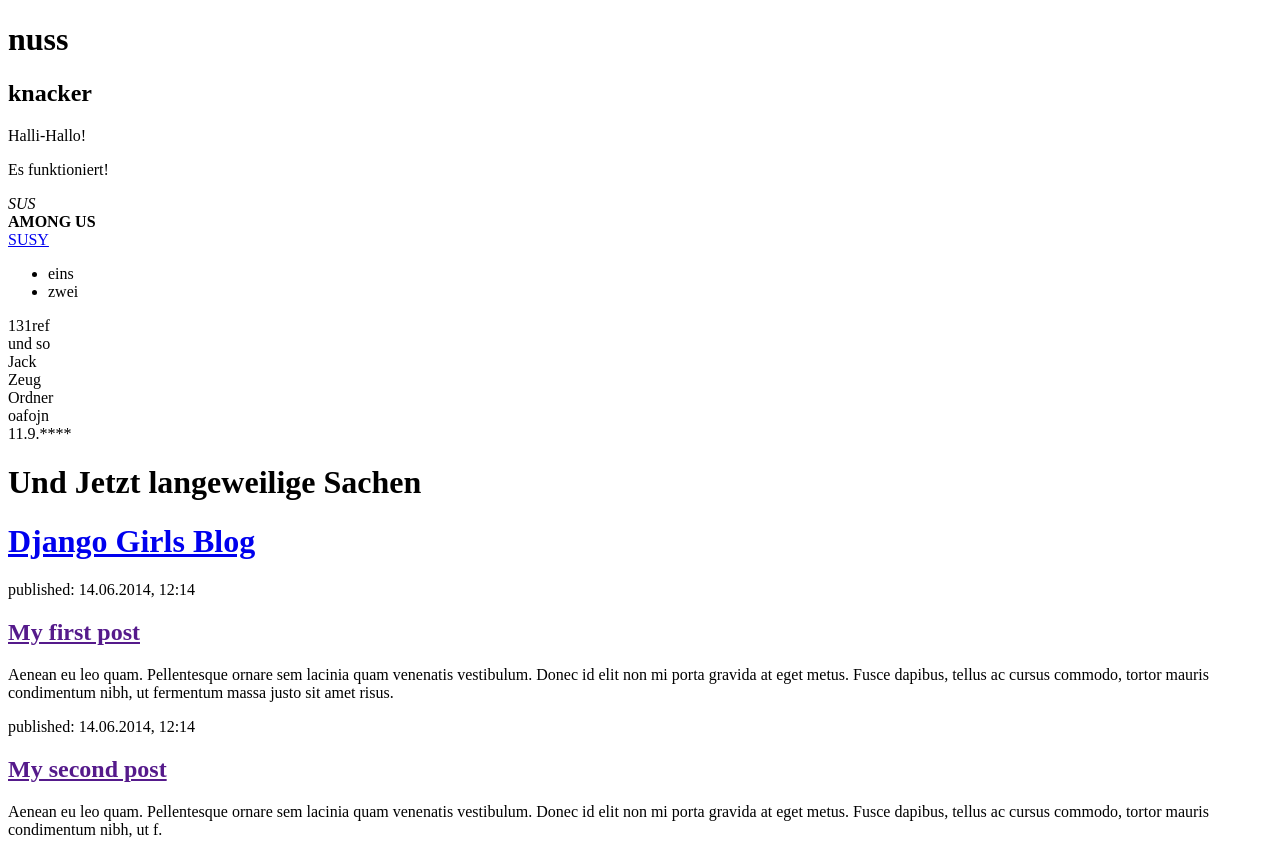
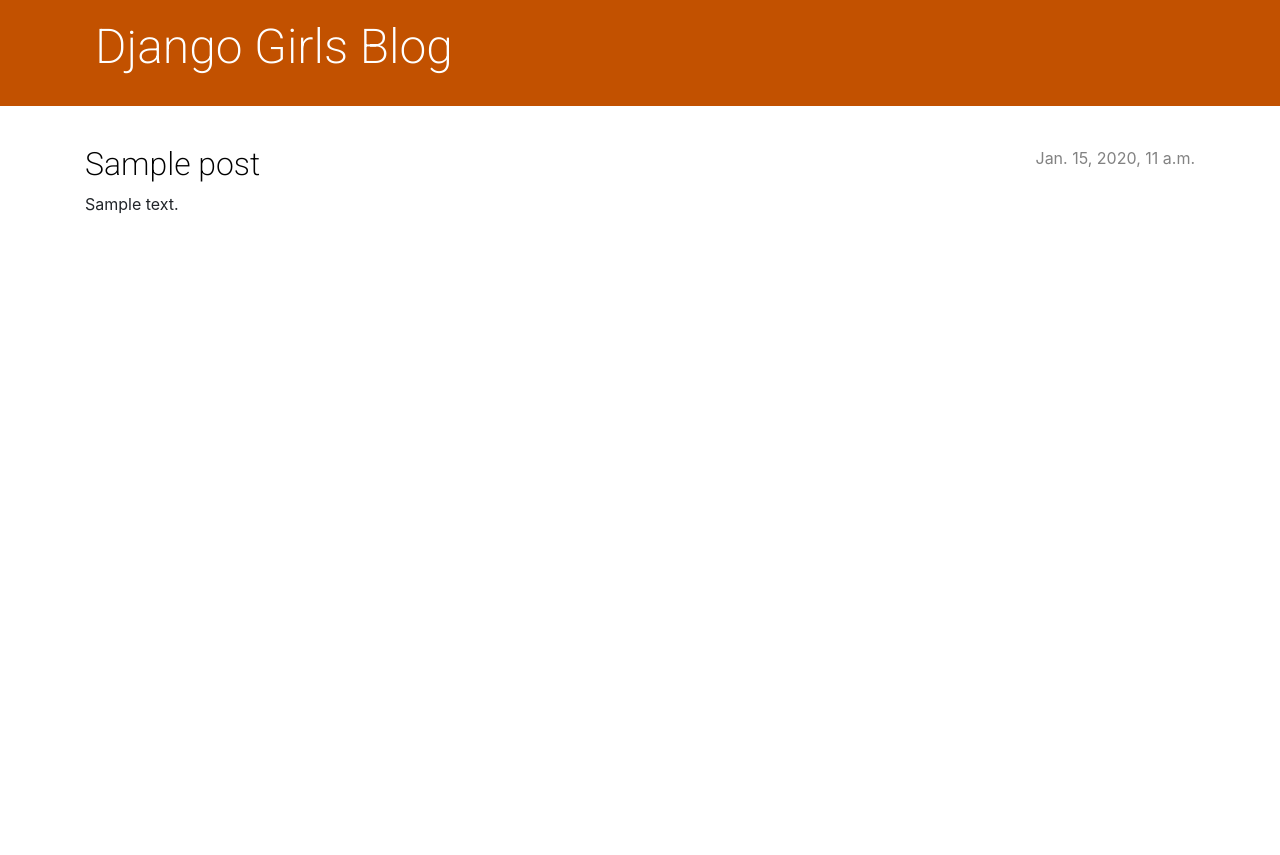
Before and after one commit to Mamomemp/my-first-blog, a Django app: page / in a window 1280 px wide. After the commit the page ends 214 px from the top, so only its background shows below. Run offline with Django 3.2, Linux system fonts and the light colour scheme; tables that the repository leaves empty hold one stand-in row (values such as "Sample post").

Commit message:
View und Template für Blogpost-Details sowie CSS für die Website hinzugefügt

```diff
--- /dev/null
+++ b/blog/static/css/blog.css
@@ -0,0 +1,74 @@
+h1 a, h2 a {
+    color: #C25100;
+    font-family: "Heebo";
+}
+.page-header {
+    background-color: #C25100;
+    margin-top: 0;
+    margin-bottom: 40px;
+    padding: 20px 20px 20px 40px;
+}
+
+.page-header h1,
+.page-header h1 a,
+.page-header h1 a:visited,
+.page-header h1 a:active {
+    color: #ffffff;
+    font-size: 36pt;
+    text-decoration: none;
+}
+
+h1,
+h2,
+h3,
+h4 {
+    font-family: 'Heebo', cursive;
+}
+
+.date {
+    color: #828282;
+}
+
+.save {
+    float: right;
+}
+
+.post-form textarea,
+.post-form input {
+    width: 100%;
+}
+
+.top-menu,
+.top-menu:hover,
+.top-menu:visited {
+    color: #ffffff;
+    float: right;
+    font-size: 26pt;
+    margin-right: 20px;
+}
+
+.post {
+    margin-bottom: 70px;
+}
+
+.post h2 a,
+.post h2 a:visited {
+    color: #000000;
+}
+
+.post > .date,
+.post > .actions {
+    float: right;
+}
+
+.btn-default,
+.btn-default:visited {
+    color: #C25100;
+    background: none;
+    border-color: #C25100;
+}
+
+.btn-default:hover {
+    color: #FFFFFF;
+    background-color: #C25100;
+}
--- /dev/null
+++ b/blog/templates/blog/base.html
@@ -0,0 +1,25 @@
+{% load static %}
+<!DOCTYPE html>
+<html>
+    <head>
+        <title>Django Girls blog</title>
+        <link rel="stylesheet" href="https://cdn.jsdelivr.net/npm/bootstrap@4.5.3/dist/css/bootstrap.min.css" integrity="sha384-TX8t27EcRE3e/ihU7zmQxVncDAy5uIKz4rEkgIXeMed4M0jlfIDPvg6uqKI2xXr2" crossorigin="anonymous">
+        <link href="https://fonts.googleapis.com/css2?family=Heebo:wght@200&display=swap" rel="stylesheet" type="text/css">
+        <link rel="stylesheet" href="{% static 'css/blog.css' %}">
+    </head>
+        <body>
+            <header class="page-header">
+              <div class="container">
+                  <h1><a href="/">Django Girls Blog</a></h1>
+              </div>
+            </header>
+            <main class="container">
+                <div class="row">
+                    <div class="col">
+                    {% block content %}
+                    {% endblock %}
+                    </div>
+                </div>
+            </main>
+        </body>
+</html>
--- a/blog/templates/blog/post_list.html
+++ b/blog/templates/blog/post_list.html
@@ -1,47 +1,14 @@
-<!DOCTYPE html>
-<html>
-    <head>
-        <title>Mamos test </title>
-    </head>
-    <body>
-        <h1>nuss</h1>
-        <h2>knacker</h2>
-        <p>Halli-Hallo!</p>
-        <p>Es funktioniert!</p>
-        <em>SUS</em>
-        <br>
-        <strong>AMONG US</strong>
-        <br>
-        <a href="https://www.youtube.com/watch?v=xvFZjo5PgG0">SUSY</a>
-        <ul><li>eins</li><li>zwei</li></ul>
-        <nav></nav>
-        <article>131ref</article>
-        <section>und so</section>
-        <header>Jack</header>
-        <main>Zeug</main>
-        <aside>Ordner</aside>
-        <footer>oafojn</footer>
-        <time>11.9.****</time>
-        <h1>Und Jetzt langeweilige Sachen</h1>
-    </body>
 
-        <body>
-            <header>
-                <h1><a href="/">Django Girls Blog</a></h1>
-            </header>
+           {% extends 'blog/base.html' %}
 
-            <article>
-                <time>published: 14.06.2014, 12:14</time>
-                <h2><a href="">My first post</a></h2>
-                <p>Aenean eu leo quam. Pellentesque ornare sem lacinia quam venenatis vestibulum. Donec id elit non mi porta gravida at eget metus. Fusce dapibus, tellus ac cursus commodo, tortor mauris condimentum nibh, ut fermentum massa justo sit amet risus.</p>
-            </article>
-
-            <article>
-                <time>published: 14.06.2014, 12:14</time>
-                <h2><a href="">My second post</a></h2>
-                <p>Aenean eu leo quam. Pellentesque ornare sem lacinia quam venenatis vestibulum. Donec id elit non mi porta gravida at eget metus. Fusce dapibus, tellus ac cursus commodo, tortor mauris condimentum nibh, ut f.</p>
-            </article>
-        </body>
-
-
-</html>
+                {% block content %}
+                  {% for post in posts %}
+                        <article class="post">
+                            <time class="date">
+                                {{ post.published_date }}
+                            </time>
+                            <h2><a href="{% url 'post_detail' pk=post.pk %}">{{ post.title }}</a></h2>
+                            <p>{{ post.text|linebreaksbr }}</p>
+                        </article>
+                    {% endfor %}
+                {% endblock %}
--- a/blog/urls.py
+++ b/blog/urls.py
@@ -3,4 +3,5 @@
 
 urlpatterns = [
     path('', views.post_list, name='post_list'),
+    path('post/<int:pk>/', views.post_detail, name='post_detail'),
 ]
--- a/blog/views.py
+++ b/blog/views.py
@@ -1,5 +1,13 @@
 from django.shortcuts import render
+from django.utils import timezone
+from .models import Post
+from django.shortcuts import render, get_object_or_404
 
-# Create your views here.
+def post_detail(request, pk):
+    Post.objects.get(pk=pk)
 def post_list(request):
-    return render(request, 'blog/post_list.html', {})
+    posts = Post.objects.filter(published_date__lte=timezone.now()).order_by('published_date')
+    return render(request, 'blog/post_list.html', {'posts': posts})
+def post_detail(request, pk):
+    post = get_object_or_404(Post, pk=pk)
+    return render(request, 'blog/post_detail.html', {'post': post})
```
Also changed, not shown: blog/templates/blog/post_detail.html (added, +13 -0 lines).
